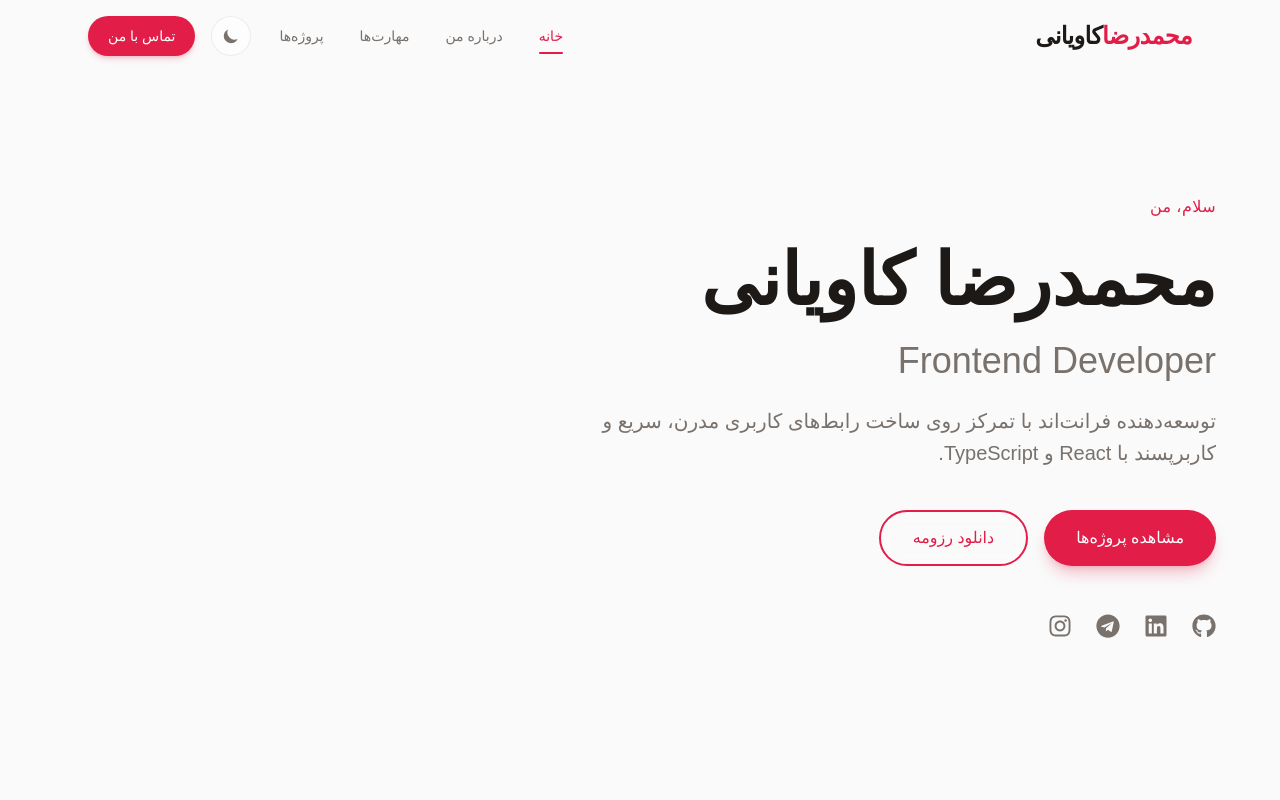
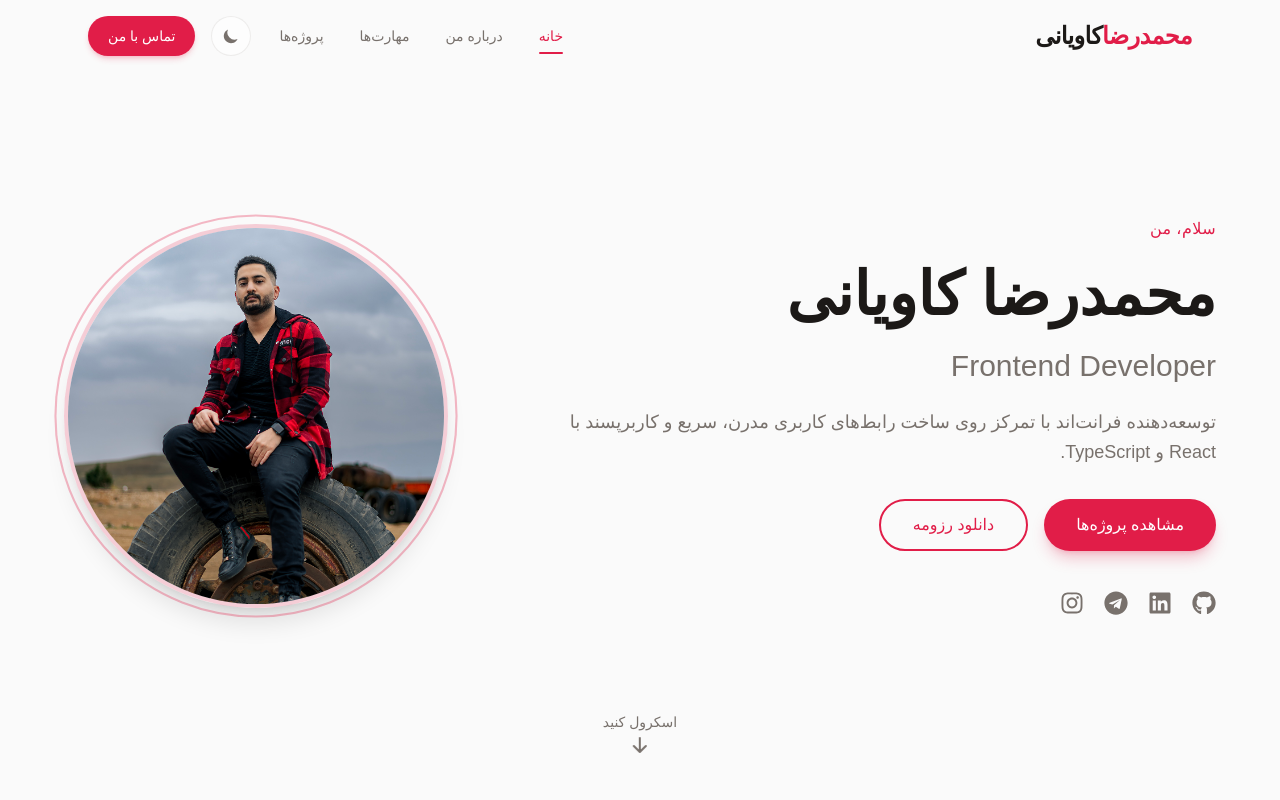
Before and after one commit to Mamziii/portfolio, a React (Vite) app: page / in a window 1280 px wide. Shown: the top 800 px of the page. Built offline with nearby package versions, Linux system fonts and the light colour scheme.

Commit message:
add photo

```diff
--- a/src/components/Hero.tsx
+++ b/src/components/Hero.tsx
@@ -1,74 +1,63 @@
-import { FaGithub, FaLinkedin, FaTelegram, FaInstagram } from 'react-icons/fa'
+import { FaGithub, FaLinkedin, FaTelegram, FaInstagram } from "react-icons/fa";
+import { HiArrowDown } from "react-icons/hi";
 
 export default function Hero() {
   return (
     <section
       id="home"
-      className="min-h-screen flex items-center pt-24 pb-16 px-4 sm:px-6 relative overflow-hidden"
+      className="min-h-screen flex items-center pt-24 pb-16 px-4 sm:px-6 relative"
     >
-      {/* ========== Background Image (Fixed) ========== */}
-      <div className="absolute inset-0 -z-20">
-        <img
-          src="./me/hero.jpg"
-          alt="محمدرضا کاویانی"
-          className="w-full h-full object-cover object-center fixed top-0 left-0"
-        />
-      </div>
-
-      {/* Overlay سبک‌تر تا عکس مشخص باشه */}
-      <div className="absolute inset-0 -z-10 bg-background/55 dark:bg-background/65" />
-
-      {/* گرادینت فقط سمت متن (راست در RTL) */}
-      <div className="absolute inset-0 -z-10 bg-gradient-to-l from-transparent via-background/30 to-background/60" />
-
-      <div className="max-w-6xl mx-auto w-full relative">
-        <div className="max-w-3xl">
+      <div className="max-w-6xl mx-auto w-full">
+        <div className="flex flex-col-reverse lg:flex-row items-center gap-12 lg:gap-16">
+          {/* متن */}
+          <div className="flex-1 text-center lg:text-right">
             {/* Greeting */}
             <p className="text-accent font-medium mb-4 tracking-wide">
               سلام، من
             </p>
 
             {/* Name */}
-          <h1 className="text-4xl sm:text-5xl md:text-6xl lg:text-7xl font-bold text-foreground leading-tight mb-4">
+            <h1 className="text-4xl sm:text-5xl md:text-6xl font-bold text-foreground leading-tight mb-4">
               محمدرضا کاویانی
             </h1>
 
             {/* Job Title */}
-          <h2 className="text-2xl sm:text-3xl md:text-4xl text-muted font-medium mb-6">
+            <h2 className="text-2xl sm:text-3xl text-muted font-medium mb-6">
               Frontend Developer
             </h2>
 
             {/* Description */}
-          <p className="text-muted text-lg sm:text-xl leading-relaxed mb-10 max-w-2xl">
-            توسعه‌دهنده فرانت‌اند با تمرکز روی ساخت رابط‌های کاربری مدرن،
-            سریع و کاربرپسند با React و TypeScript.
+            <p className="text-muted text-lg leading-relaxed mb-8 max-w-2xl mx-auto lg:mx-0 lg:mr-0">
+              توسعه‌دهنده فرانت‌اند با تمرکز روی ساخت رابط‌های کاربری مدرن، سریع
+              و کاربرپسند با React و TypeScript.
             </p>
 
             {/* Buttons */}
-          <div className="flex flex-wrap gap-4 mb-12">
+            <div className="flex flex-wrap gap-4 mb-10 justify-center lg:justify-start">
               <a
                 href="#projects"
-              className="inline-flex items-center justify-center px-8 py-3.5 rounded-full bg-accent hover:bg-accent-light text-white font-medium transition-all duration-300 shadow-lg shadow-accent/25 hover:shadow-accent/40 hover:-translate-y-0.5"
+                className="inline-flex items-center justify-center px-8 py-3 rounded-full bg-accent hover:bg-accent-light text-white font-medium transition-colors shadow-lg shadow-accent/25"
               >
                 مشاهده پروژه‌ها
               </a>
+
               <a
                 href="/resume.pdf"
                 target="_blank"
                 rel="noopener noreferrer"
-              className="inline-flex items-center justify-center px-8 py-3.5 rounded-full border-2 border-accent text-accent hover:bg-accent hover:text-white font-medium transition-all duration-300 hover:-translate-y-0.5 backdrop-blur-sm bg-background/30"
+                className="inline-flex items-center justify-center px-8 py-3 rounded-full border-2 border-accent text-accent hover:bg-accent hover:text-white font-medium transition-colors"
               >
                 دانلود رزومه
               </a>
             </div>
 
             {/* Social Links */}
-          <div className="flex items-center gap-6">
+            <div className="flex items-center gap-5 justify-center lg:justify-start">
               <a
                 href="https://github.com/Mamziii"
                 target="_blank"
                 rel="noopener noreferrer"
-              className="text-muted hover:text-accent transition-all duration-300 text-2xl hover:scale-110"
+                className="text-muted hover:text-accent transition-colors text-2xl"
                 aria-label="GitHub"
               >
                 <FaGithub />
@@ -77,16 +66,16 @@ export default function Hero() {
                 href="https://linkedin.com/in/yourusername"
                 target="_blank"
                 rel="noopener noreferrer"
-              className="text-muted hover:text-accent transition-all duration-300 text-2xl hover:scale-110"
+                className="text-muted hover:text-accent transition-colors text-2xl"
                 aria-label="LinkedIn"
               >
                 <FaLinkedin />
               </a>
               <a
-              href="https://t.me/mhmmdrezakaviyani"
+                href="https://t.me/yourusername"
                 target="_blank"
                 rel="noopener noreferrer"
-              className="text-muted hover:text-accent transition-all duration-300 text-2xl hover:scale-110"
+                className="text-muted hover:text-accent transition-colors text-2xl"
                 aria-label="Telegram"
               >
                 <FaTelegram />
@@ -95,7 +84,7 @@ export default function Hero() {
                 href="https://instagram.com/yourusername"
                 target="_blank"
                 rel="noopener noreferrer"
-              className="text-muted hover:text-accent transition-all duration-300 text-2xl hover:scale-110"
+                className="text-muted hover:text-accent transition-colors text-2xl"
                 aria-label="Instagram"
               >
                 <FaInstagram />
@@ -103,8 +92,30 @@ export default function Hero() {
             </div>
           </div>
 
+          {/* عکس */}
+          <div className="flex-shrink-0">
+            <div className="relative w-64 h-64 sm:w-72 sm:h-72 md:w-80 md:h-80 lg:w-96 lg:h-96">
+              <img
+                src="/me/hero.jpg"
+                alt="محمدرضا کاویانی"
+                className="w-full h-full object-cover rounded-full border-4 border-accent/20 shadow-xl"
+                onError={(e) => {
+                  console.log("عکس لود نشد:", e.currentTarget.src);
+                  e.currentTarget.src = "https://via.placeholder.com/400";
+                }}
+              />
+              {/* حلقه تزئینی */}
+              <div className="absolute inset-0 rounded-full border-2 border-accent/30 scale-105 pointer-events-none" />
+            </div>
+          </div>
+        </div>
 
+        {/* Scroll Indicator */}
+        <div className="absolute bottom-10 left-1/2 -translate-x-1/2 hidden md:flex flex-col items-center gap-2 text-muted">
+          <span className="text-sm">اسکرول کنید</span>
+          <HiArrowDown className="animate-bounce text-xl" />
+        </div>
       </div>
     </section>
-  )
+  );
 }
```
Also changed, not shown: public/me/me.JPG (added). Lines whose indentation alone changed are shown as unchanged.
